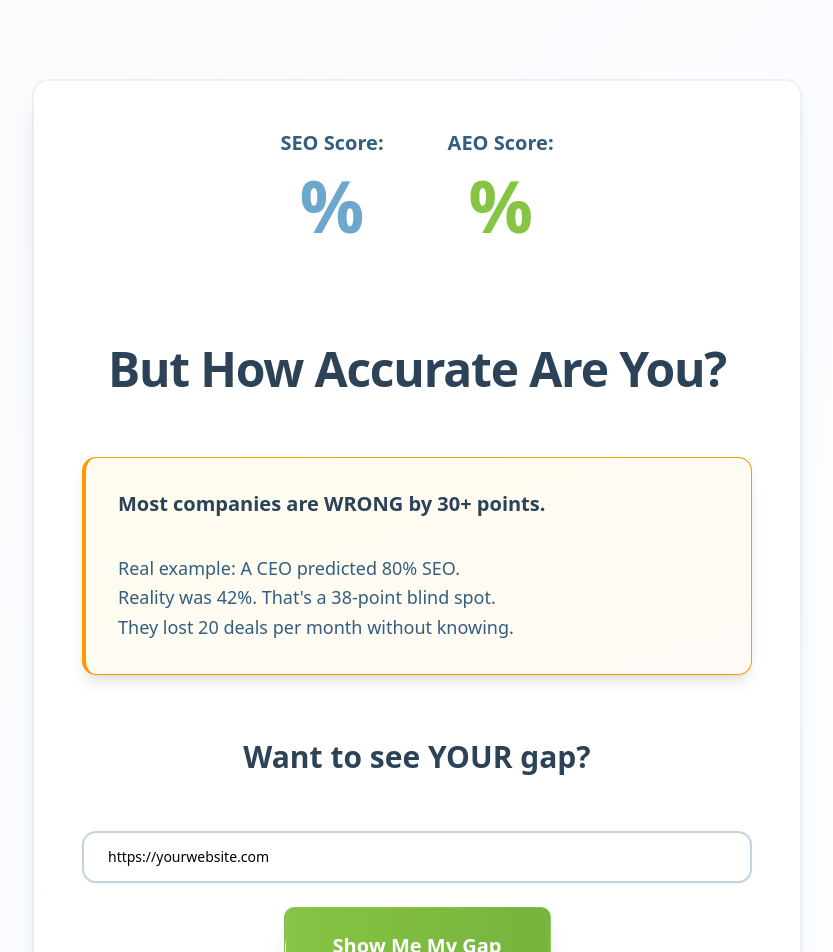
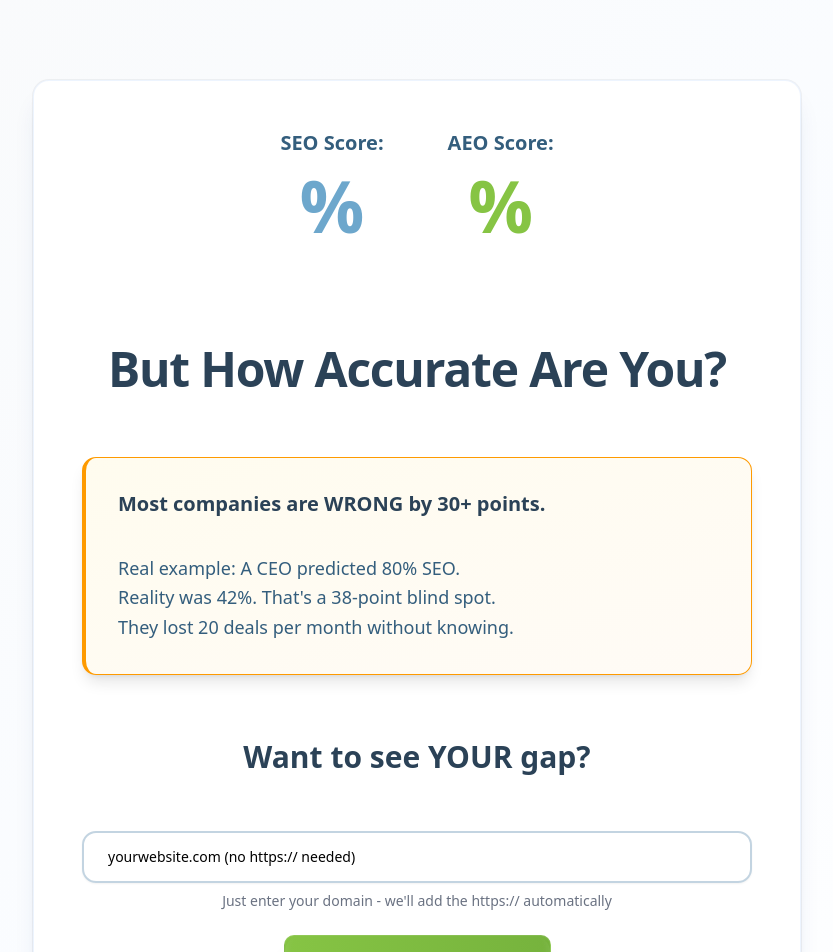
Before and after one commit to bernsmp/4am-quiz, a Next.js app: page /verify in a window 1280 px wide. Shown: the top 952 px of the page, without its empty margins (223-1056 px from the left). Built offline with nearby package versions, Linux system fonts and the light colour scheme.

Commit message:
Fix flow: add profile parameter and make URL input user-friendly

```diff
--- a/src/app/quiz/page.tsx
+++ b/src/app/quiz/page.tsx
@@ -219,7 +219,7 @@ export default function QuizPage() {
 
                 <div className="flex flex-col sm:flex-row gap-6 justify-center pt-6">
                   <ShimmerButton
-                    onClick={() => router.push(`/verify?quizSeo=${seoScore}&quizAeo=${aeoScore}`)}
+                    onClick={() => router.push(`/verify?quizSeo=${seoScore}&quizAeo=${aeoScore}&profile=${encodeURIComponent(profile)}`)}
                     className="px-12 py-6 text-xl font-bold shadow-xl hover:shadow-green-500/30"
                     shimmerColor="#ffffff"
                     background="linear-gradient(to right, #86c444, #76b33d)"
--- a/src/app/verify/page.tsx
+++ b/src/app/verify/page.tsx
@@ -11,13 +11,21 @@ function VerifyPageContent() {
   const searchParams = useSearchParams()
   const quizSeoScore = searchParams.get('quizSeo') // Get SEO score
   const quizAeoScore = searchParams.get('quizAeo') // Get AEO score
+  const profileType = searchParams.get('profile') || 'Balanced Operator' // Get profile type
 
   const [url, setUrl] = useState('')
 
   const handleSubmit = async (e: React.FormEvent) => {
     e.preventDefault()
-    // Navigate to analyzing page with all data
-    router.push(`/analyzing?url=${encodeURIComponent(url)}&quizSeo=${quizSeoScore}&quizAeo=${quizAeoScore}`)
+
+    // Normalize URL - add https:// if missing
+    let normalizedUrl = url.trim()
+    if (!normalizedUrl.startsWith('http://') && !normalizedUrl.startsWith('https://')) {
+      normalizedUrl = 'https://' + normalizedUrl
+    }
+
+    // Navigate to analyzing page with all data including profile
+    router.push(`/analyzing?url=${encodeURIComponent(normalizedUrl)}&quizSeo=${quizSeoScore}&quizAeo=${quizAeoScore}&profile=${encodeURIComponent(profileType)}`)
   }
 
   return (
@@ -57,14 +65,17 @@ function VerifyPageContent() {
           </p>
 
           <form onSubmit={handleSubmit} className="space-y-6">
+            <div className="space-y-2">
               <Input
-              type="url"
-              placeholder="https://yourwebsite.com"
+                type="text"
+                placeholder="yourwebsite.com (no https:// needed)"
                 value={url}
                 onChange={(e) => setUrl(e.target.value)}
                 required
                 className="text-lg p-6 border-2 border-[#88a9c3]/50 rounded-xl focus:border-[#6da7cc] transition-colors"
               />
+              <p className="text-sm text-gray-500 text-center">Just enter your domain - we&apos;ll add the https:// automatically</p>
+            </div>
 
             <div className="flex justify-center">
               <ShimmerButton
```
Lines whose indentation alone changed are shown as unchanged.
